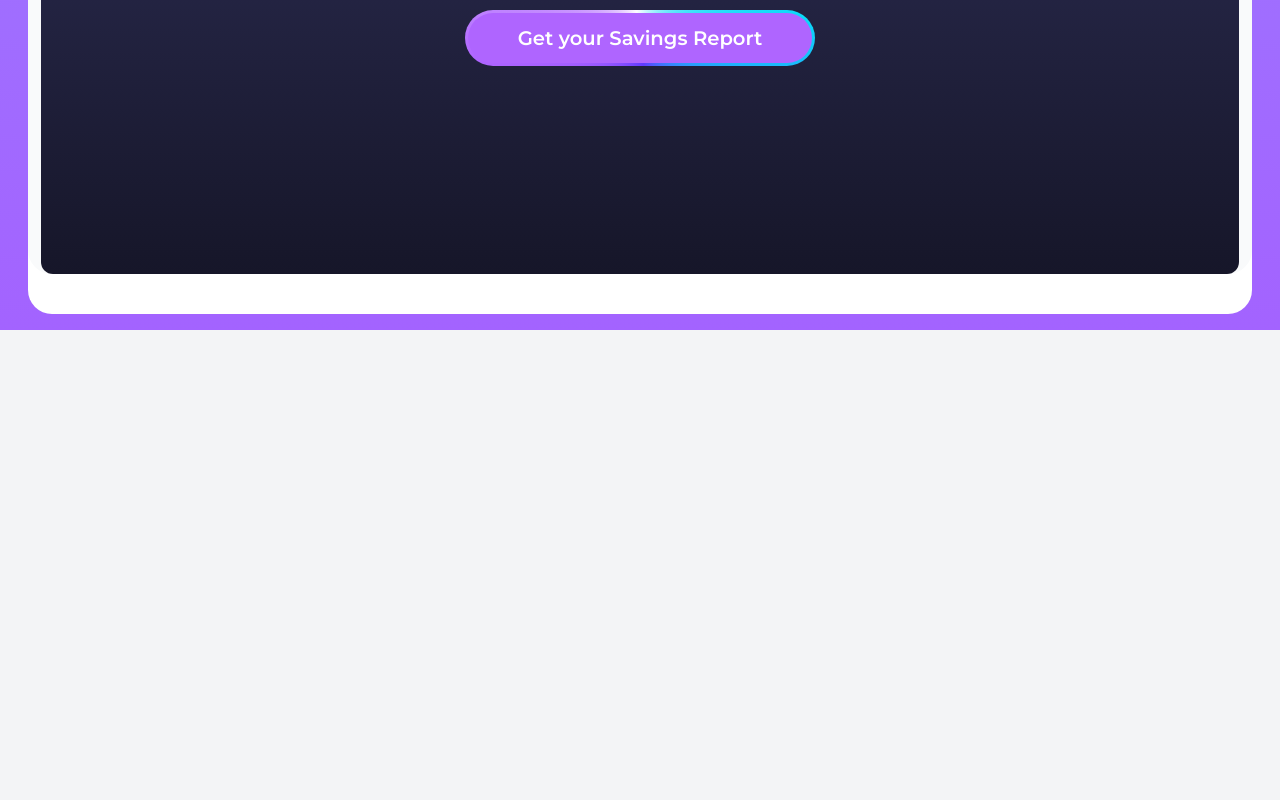
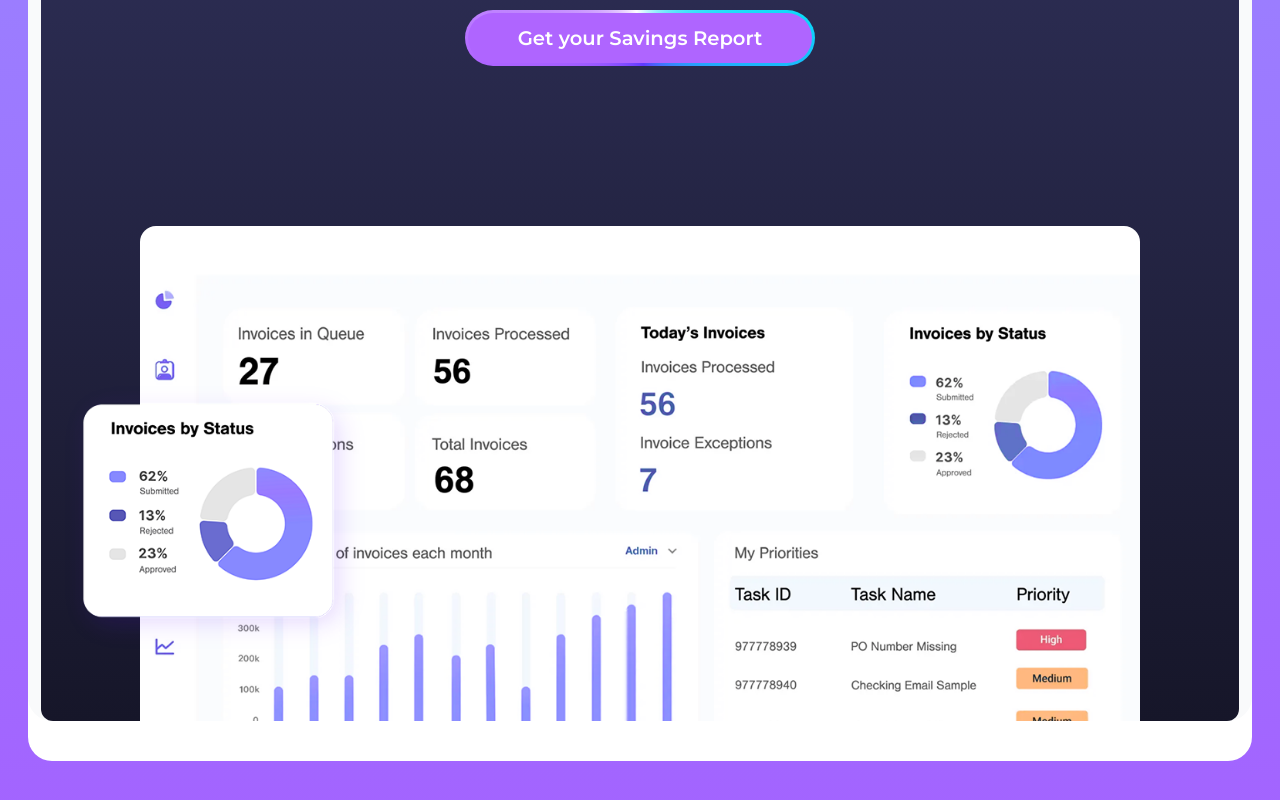
Before and after one commit to touhidul7/Payraydoo-Frontend, a Next.js app: page / in a window 1280 px wide. Shown: the part 9457-10257 px from the top of the page. Before the commit the page ends 9787 px from the top, so only its background shows below. Built offline with nearby package versions, Linux system fonts and the light colour scheme.

Commit message:
Refactor code structure and remove redundant sections

```diff
--- a/app/page.jsx
+++ b/app/page.jsx
@@ -24,13 +24,15 @@ import new_wise from "../public/logo/New_Wise_(formerly_TransferWise)_logo.svg.p
 import plaid from "../public/logo/Plaid_logo.svg.png"
 import revolut from "../public/logo/Revolut.png"
 import TestimonialSlider from "./Components/TestimonialSlider";
+import second_dash from "../public/images/4.png"
+import s_small_dash from "../public/images/3.png"
 
 
 
 
 export default function Home() {
   return (
-    <div className="p-4 home-page pt-16">
+    <div className="p-4 home-page pt-16 pb-20">
       {/* hero section start */}
 
       <div className="max-w-6xl mx-auto flex flex-col justify-center items-center gap-8 py-10 px-4 font-mont">
@@ -313,7 +315,7 @@ export default function Home() {
             </div>
           </section>
 
-          <div className="finance-stack-body rounded-xl pt-20 py-20 pb-52 px-14 mx-auto max-w-[98%] font-mont">
+          <div className="finance-stack-body rounded-xl pt-20 px-14 mx-auto max-w-[98%] font-mont">
 
             <div className="flex flex-col justify-center items-center gap-8">
               <h2 className="text-center text-6xl font-semibold px-[250px]">
@@ -324,8 +326,12 @@ export default function Home() {
               </p>
               <ButtonAnimated content="Get your Savings Report" />
             </div>
-            <div>
-
+            {/* dashboard images */}
+            <div className="relative">
+              <Image src={second_dash} alt="small dashboard" width={1000} height={750} className="rounded-t-2xl mx-auto mt-40" />
+              <div className="absolute top-40 -left-8">
+                <Image src={s_small_dash} alt="small dashboard" width={300} height={200} className="rounded-2xl" />
+              </div>
             </div>
 
           </div>
```
Also changed, not shown: public/images/3.png (added), public/images/4.png (added).
